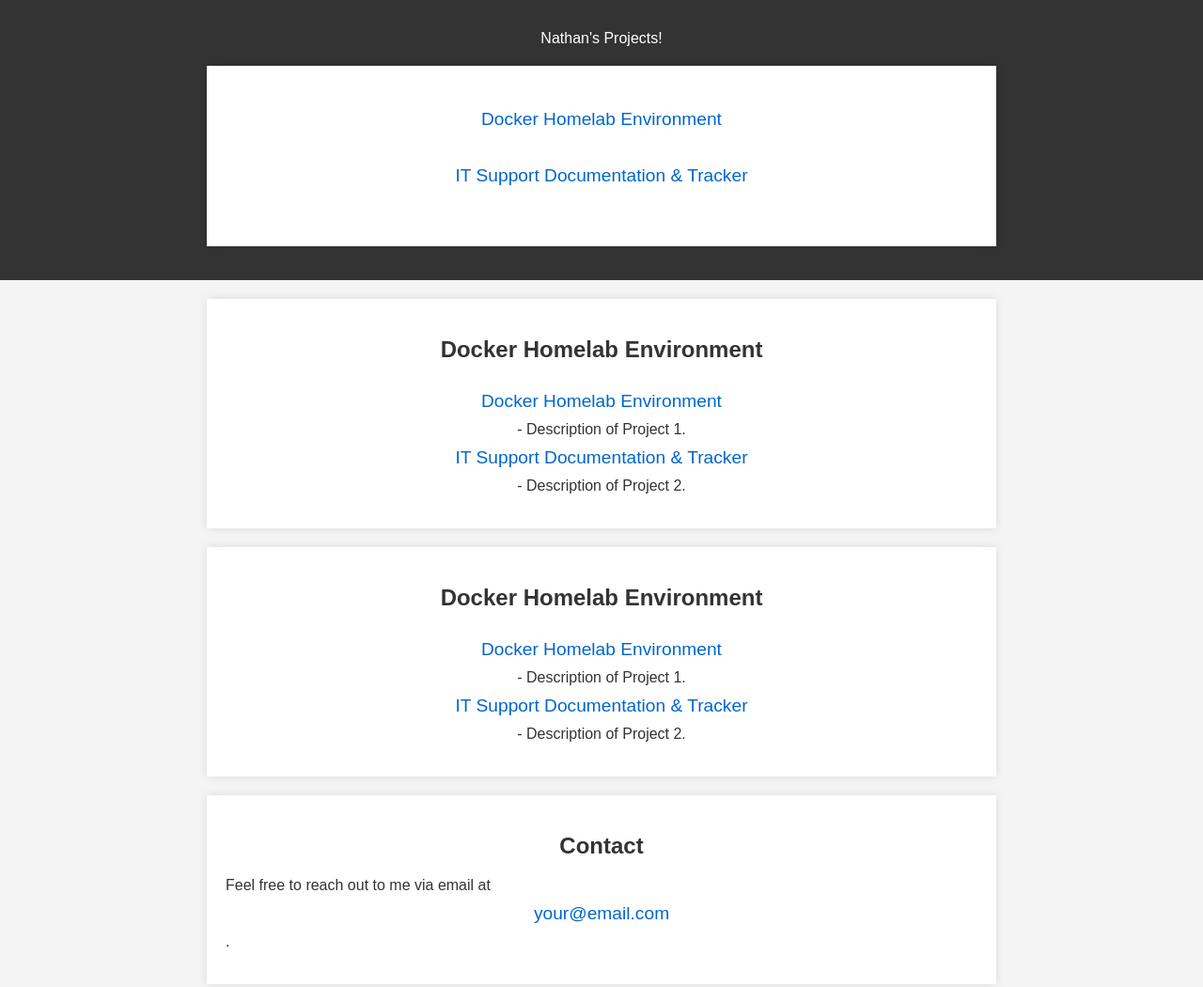
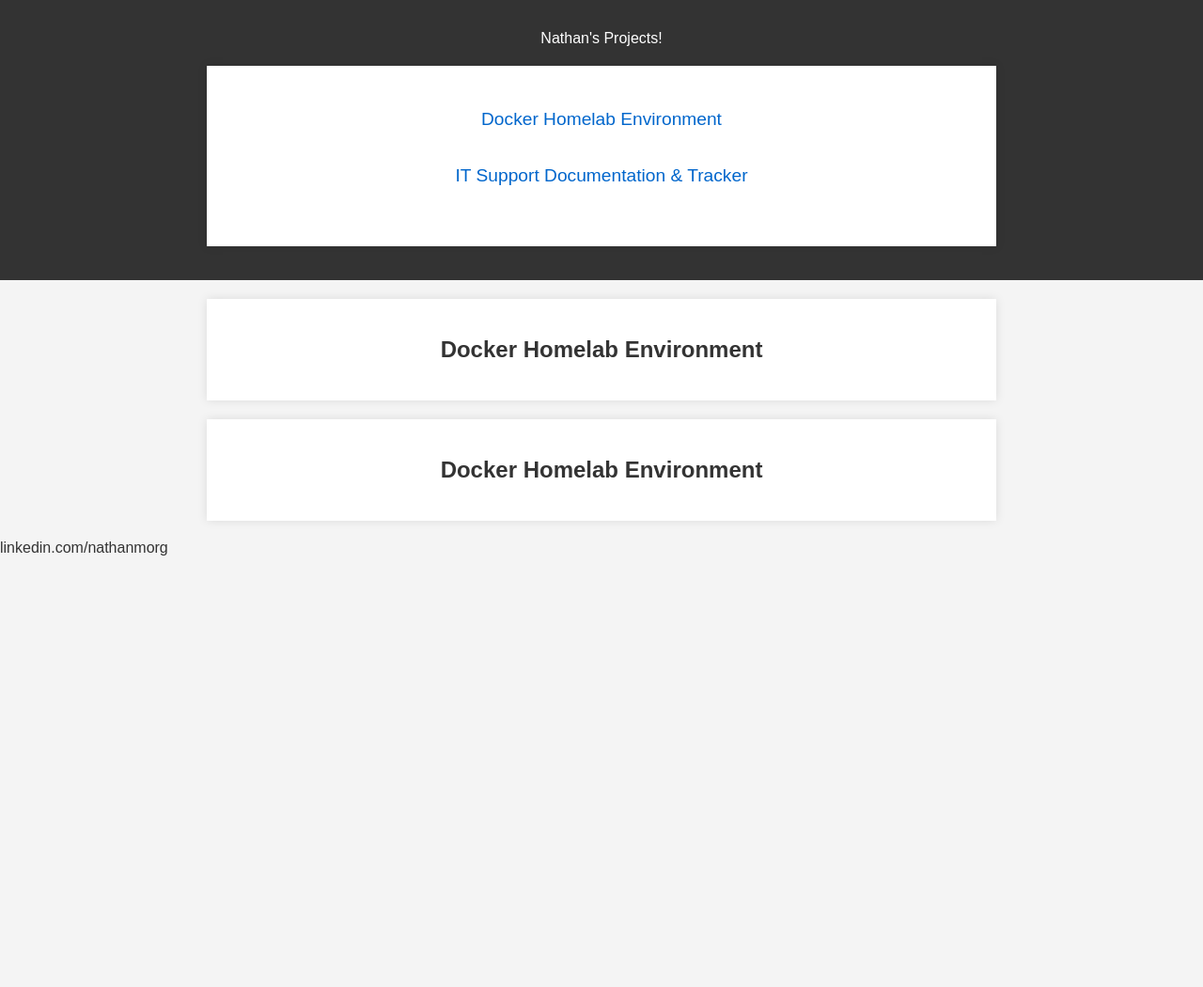
Before and after one commit to nmor187/nathanmorg.github.io, a plain HTML site: page index.html in a window 1280 px wide. Shown: the whole page at 94% size. After the commit the page ends 800 px from the top, so only its background shows below. Drawn offline with Linux system fonts and the light colour scheme.

Commit message:
Removed duplicate links to projects and added footer

```diff
--- a/index.html
+++ b/index.html
@@ -23,26 +23,15 @@
 
     <section id="homelab">
         <h2>Docker Homelab Environment</h2>
-        <ul>
-            <li><a href="#homelab">Docker Homelab Environment</a> - Description of Project 1.</li>
-            <li><a href="#itsupport">IT Support Documentation & Tracker</a> - Description of Project 2.</li>
-            <!-- Add more projects as needed -->
-        </ul>
     </section>
 
     <section id="itsupport">
         <h2>Docker Homelab Environment</h2>
-        <ul>
-            <li><a href="#homelab">Docker Homelab Environment</a> - Description of Project 1.</li>
-            <li><a href="#itsupport">IT Support Documentation & Tracker</a> - Description of Project 2.</li>
-            <!-- Add more projects as needed -->
-        </ul>
     </section>
 
-    <section>
-        <h2>Contact</h2>
-        <p>Feel free to reach out to me via email at <a href="mailto:your@email.com">your@email.com</a>.</p>
-    </section>
+    <footer>
+        <p>linkedin.com/nathanmorg</p>
+    </footer>
 
 </body>
 
```
